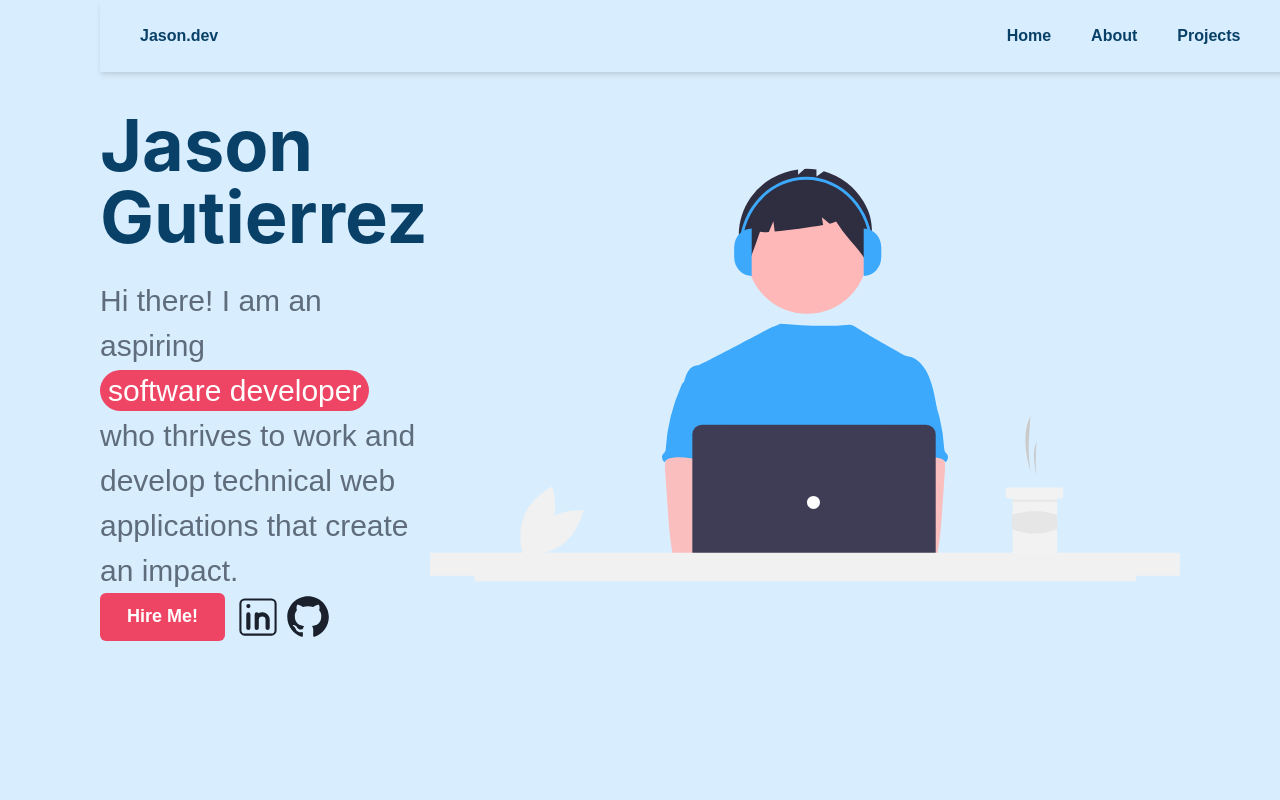
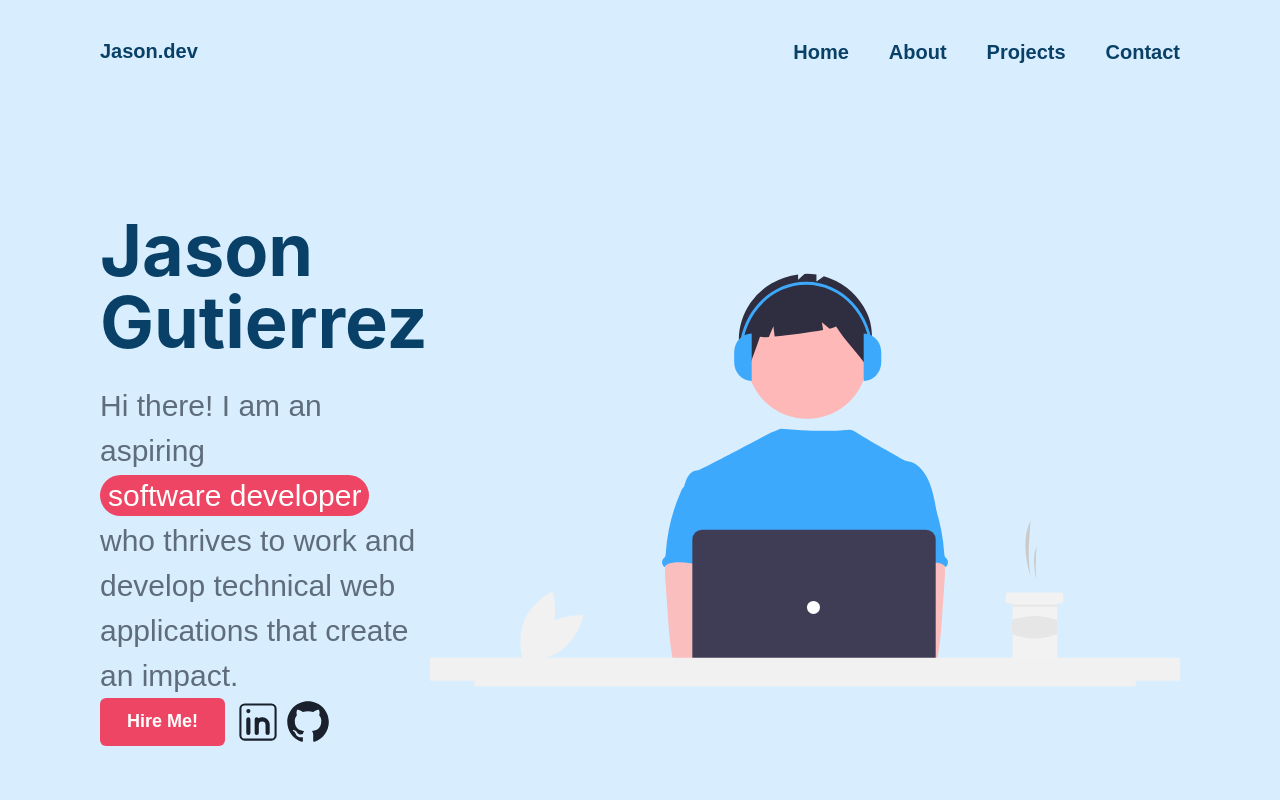
Before and after one commit to JasonGeee/portfolio-website, a React (Vite) app: page / in a window 1280 px wide. Shown: the top 800 px of the page. Built offline with nearby package versions, Linux system fonts and the light colour scheme.

Commit message:
Removed unnecessary CSS and changed font sizing

```diff
--- a/src/components/Header.tsx
+++ b/src/components/Header.tsx
@@ -35,32 +35,24 @@ export default function Header() {
 
   return (
     <>
-      <Flex
-        bgColor="#d8eefe"
-        boxShadow="md"
-        width="100%"
-        py={6}
-        px={10}
-        alignItems="center"
-        position="fixed"
-      >
+      <Flex py={10} justifyContent="center">
         <Box>
-          <Button color="#094067" variant="link">
+          <Button color="#094067" variant="link" fontSize="xl">
             Jason.dev
           </Button>
         </Box>
         <Spacer />
         <HStack spacing={10} display={{ base: "none", md: "inline-flex" }}>
-          <Button color="#094067" variant="link">
+          <Button color="#094067" variant="link" fontSize="xl">
             Home
           </Button>
-          <Button color="#094067" variant="link">
+          <Button color="#094067" variant="link" fontSize="xl">
             About
           </Button>
-          <Button color="#094067" variant="link">
+          <Button color="#094067" variant="link" fontSize="xl">
             Projects
           </Button>
-          <Button color="#094067" variant="link">
+          <Button color="#094067" variant="link" fontSize="xl">
             Contact
           </Button>
         </HStack>
```
